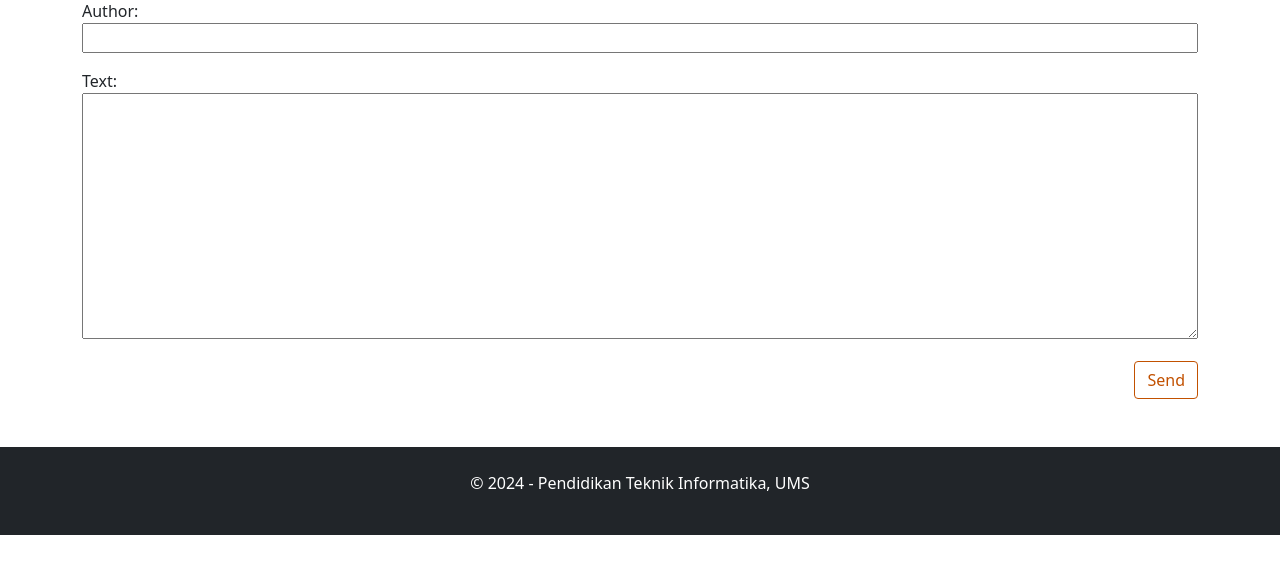
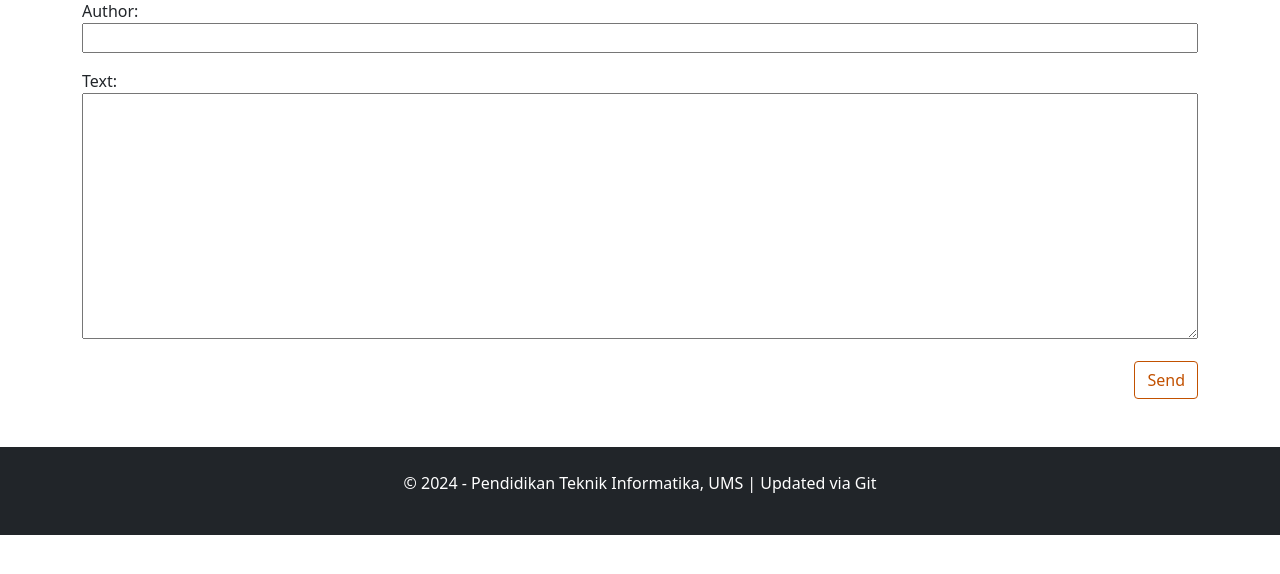
Before and after one commit to SendiIbnu/django-blog, a Django app: page /post/1/comment/ in a window 1280 px wide. Shown: the part 203-777 px from the top of the page. Run offline with Django 5.2, Linux system fonts and the light colour scheme; data comes from the database, SQL or seed files in the repository.

Commit message:
Update footer pada base.html

```diff
--- a/blog/templates/blog/base.html
+++ b/blog/templates/blog/base.html
@@ -29,7 +29,7 @@
         </main>
         <footer class="bg-dark text-white text-center p-4 mt-5">
 	        <div class="container">
-	            <p>&copy; 2024 - Pendidikan Teknik Informatika, UMS</p>
+	            <p>&copy; 2024 - Pendidikan Teknik Informatika, UMS | Updated via Git</p>
 	        </div>
 	    </footer>
     </body>
```
